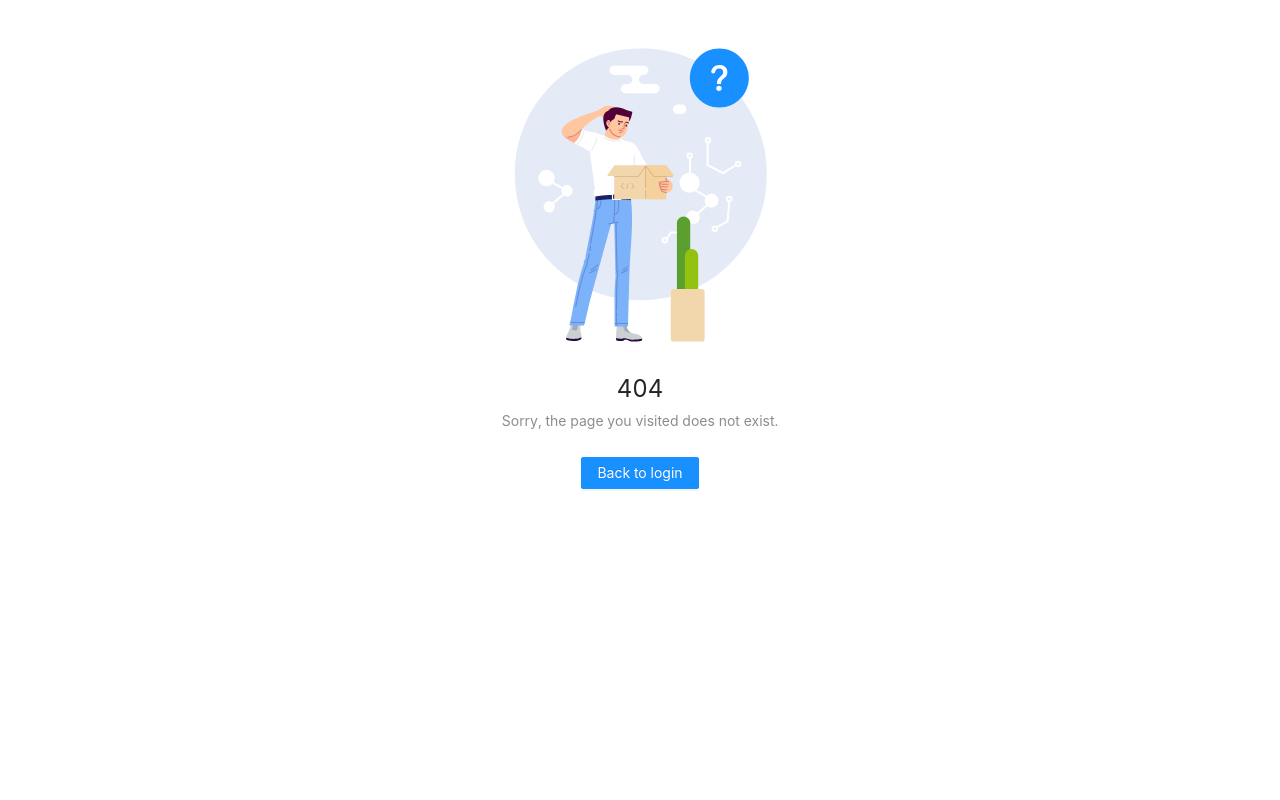
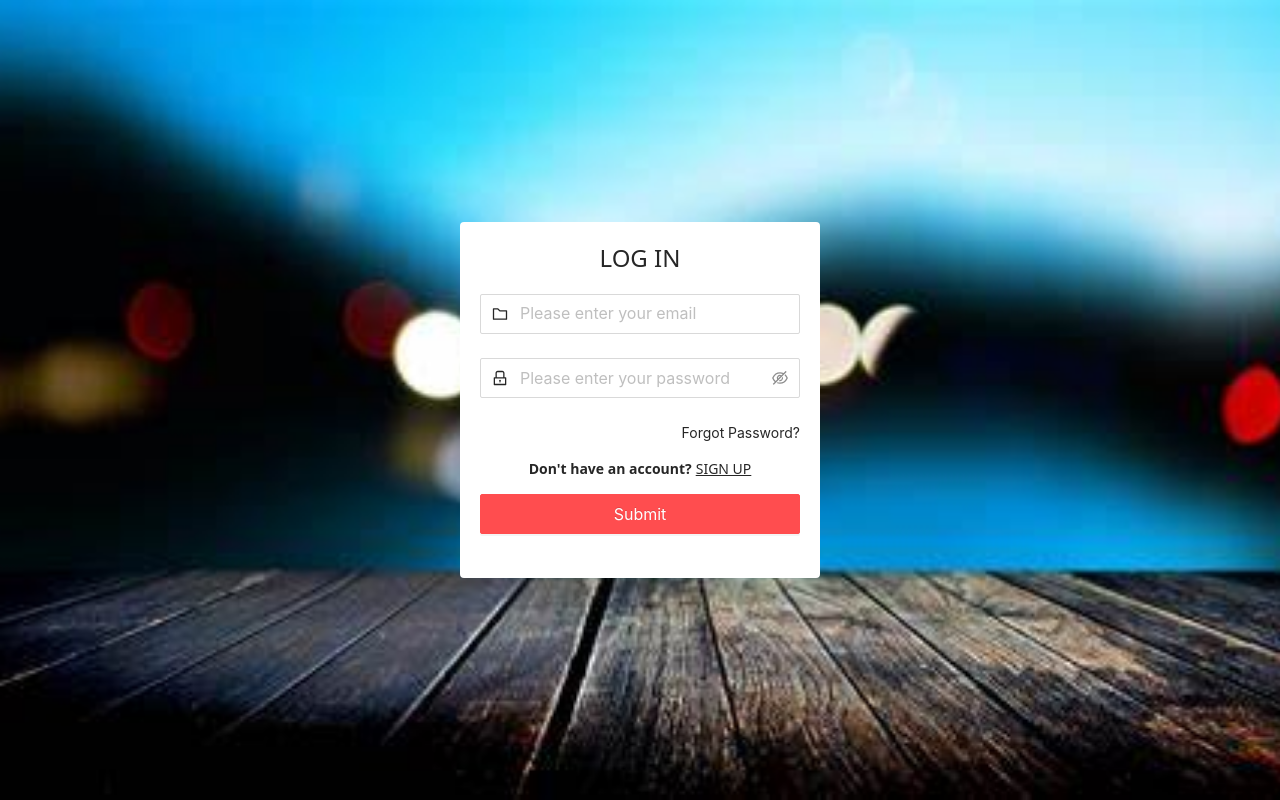
Before and after one commit to phamtranhieu/wms, a React (Create React App) app: page /authenticate in a window 1280 px wide. Before the commit this address had no page. Built offline with nearby package versions, Linux system fonts and the light colour scheme.

Commit message:
4/8 update route

```diff
--- a/src/App.tsx
+++ b/src/App.tsx
@@ -24,7 +24,8 @@ function App() {
 	return (
 		<BrowserRouter>
 			<Routes>
-				<Route index element={<Authenticate />} />
+				<Route index element={<Navigate to="/authenticate" />} />
+				<Route path="/authenticate" element={<Authenticate />} />
 				<Route path="/register" element={<Register />} />
 				<Route path="/reset-password" element={<ResetPass />} />
 				<Route
@@ -36,7 +37,7 @@ function App() {
 					}
 				/>
 				<Route
-					path="/home"
+					path="/"
 					element={
 						<PrivateRoute>
 							<Home />
--- a/src/pages/authenticate/Authenticate.tsx
+++ b/src/pages/authenticate/Authenticate.tsx
@@ -28,7 +28,7 @@ export default function Authenticate() {
 				setUserAndPasswordLocal(values);
 				setAccessToken(res.data.results.token);
 				setIsSpin(false);
-				navigate('/home/list-user');
+				navigate('/list-user');
 			})
 			.catch(err => {
 				console.log(err);
--- a/src/routes/PrivateRoute.tsx
+++ b/src/routes/PrivateRoute.tsx
@@ -6,5 +6,5 @@ import { configApp } from '../config/config';
 export default function PrivateRoute(props: any) {
 	const { children } = props;
 	console.log(children);
-	return getToken(configApp.tokenKey) ? children : <Navigate to="/" />;
+	return getToken(configApp.tokenKey) ? children : <Navigate to="/authenticate" />;
 }
```
Also changed, not shown: 1 other file (tests, documents, lock files or other folders).
